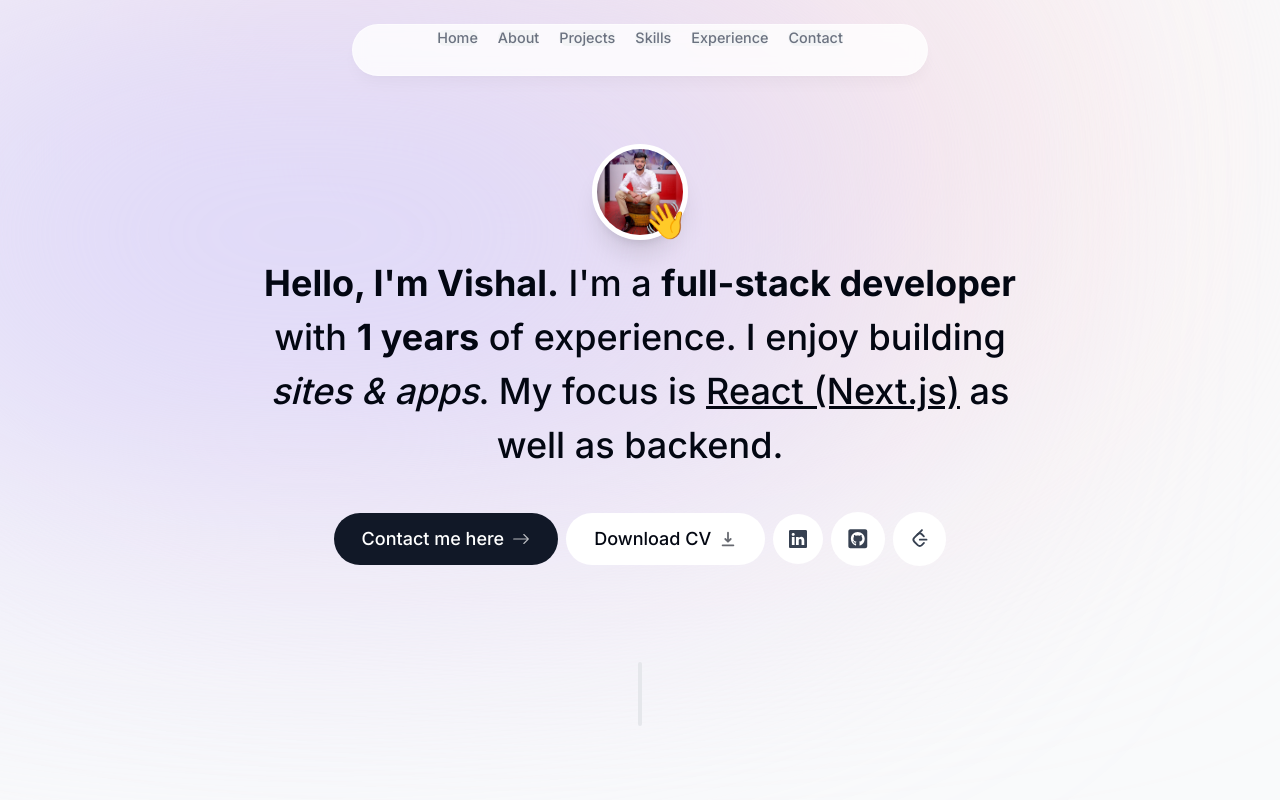
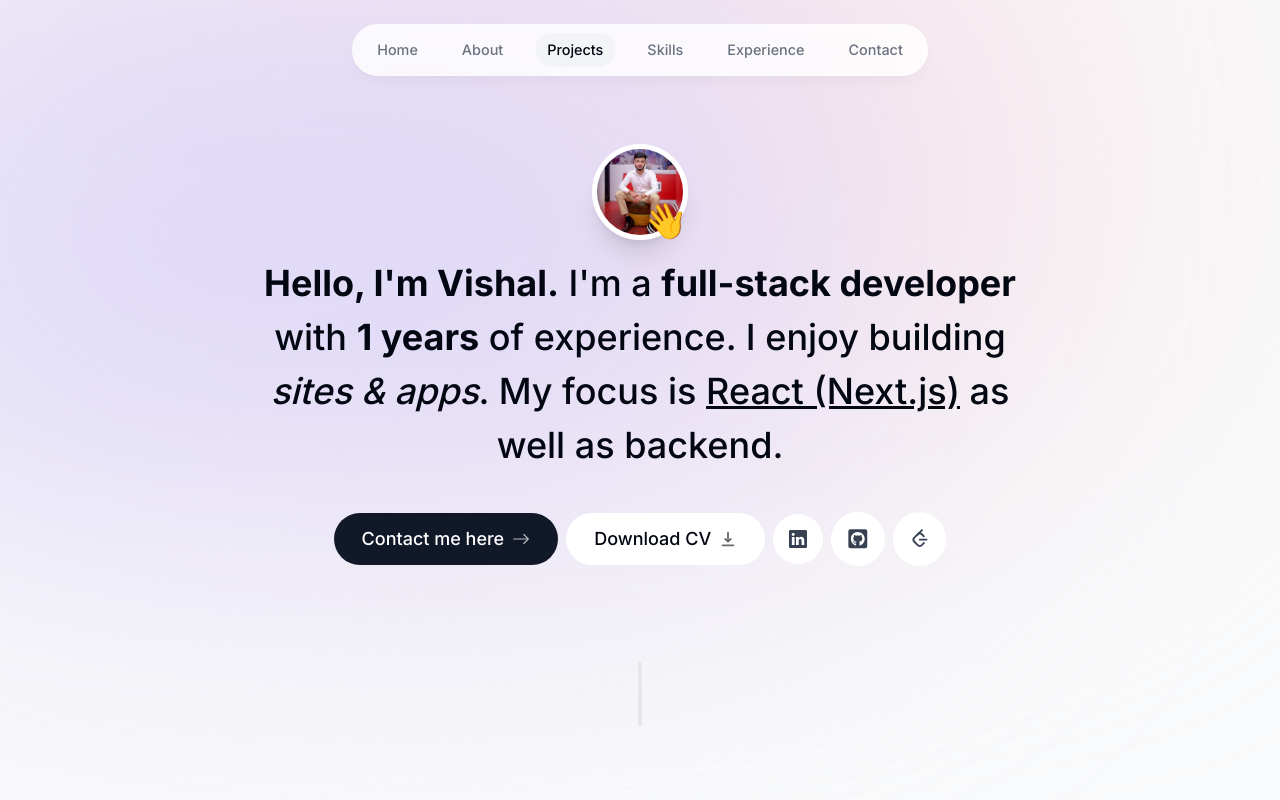
Before and after one commit to vishalp-65/next_portfolio, a Next.js app: page / in a window 1280 px wide. Shown: the top 800 px of the page. Built offline with nearby package versions, Linux system fonts and the light colour scheme.

Commit message:
create custom hooks for better active section handling

```diff
--- a/app/layout.tsx
+++ b/app/layout.tsx
@@ -2,6 +2,7 @@ import type { Metadata } from "next";
 import { Inter } from "next/font/google";
 import "./globals.css";
 import Header from "@/components/header";
+import ActiveSectionContextProvider from "@/context/active-section-context";
 
 const inter = Inter({ subsets: ["latin"] });
 
@@ -16,7 +17,7 @@ export default function RootLayout({
     children: React.ReactNode;
 }>) {
     return (
-        <html lang="en">
+        <html lang="en" className="!scroll-smooth">
             <body
                 className={`${inter.className} bg-gray-50 text-gray-950
                   relative pt-28 sm:pt-36 dark:bg-gray-900 dark:text-gray-50 dark:text-opacity-90`}
@@ -33,8 +34,10 @@ export default function RootLayout({
                       md:left-[-33rem] lg:left-[-28rem] xl:left-[-15rem] 2xl:left-[-5rem]
                       dark:bg-[#676394]"
                 />
-                <Header />
-                {children}
+                <ActiveSectionContextProvider>
+                    <Header />
+                    {children}
+                </ActiveSectionContextProvider>
             </body>
         </html>
     );
--- a/components/about.tsx
+++ b/components/about.tsx
@@ -4,10 +4,14 @@
 import React from "react";
 import SectionHeading from "./section-heading";
 import { motion } from "framer-motion";
+import { useSectionInView } from "@/lib/hooks";
 
 export default function About() {
+    const { ref } = useSectionInView("About");
+
     return (
         <motion.section
+            ref={ref}
             className="mb-28 max-w-[45rem] text-center leading-8 sm:mb-40 scroll-mt-28"
             initial={{ opacity: 0, y: 100 }}
             animate={{ opacity: 1, y: 0 }}
--- a/components/header.tsx
+++ b/components/header.tsx
@@ -4,16 +4,16 @@ import React from "react";
 import { motion } from "framer-motion";
 import { links } from "@/lib/data";
 import Link from "next/link";
+import clsx from "clsx";
+import { useActiveSectionContext } from "@/context/active-section-context";
 
 export default function Header() {
+    const { activeSection, setActiveSection } = useActiveSectionContext();
+
     return (
         <header className="z-[999] relative">
             <motion.div
-                className="fixed top-0 left-1/2 h-[4.5rem] w-full rounded-none border
-                  border-white border-opacity-40 bg-white bg-opacity-80
-                    shadow-lg shadow-black/[0.03] backdrop-blur-[0.5rem]
-                    sm:top-6 sm:h-[3.25rem] sm:w-[36rem] sm:rounded-full
-                  dark:bg-gray-950 dark:border-black/40 dark:bg-opacity-75"
+                className="fixed top-0 left-1/2 h-[4.5rem] w-full rounded-none border border-white border-opacity-40 bg-white bg-opacity-80 shadow-lg shadow-black/[0.03] backdrop-blur-[0.5rem] sm:top-6 sm:h-[3.25rem] sm:w-[36rem] sm:rounded-full dark:bg-gray-950 dark:border-black/40 dark:bg-opacity-75"
                 initial={{ y: -100, x: "-50%", opacity: 0 }}
                 animate={{ y: 0, x: "-50%", opacity: 1 }}
             ></motion.div>
@@ -27,8 +27,22 @@ export default function Header() {
                             initial={{ y: -100, opacity: 0 }}
                             animate={{ y: 0, opacity: 1 }}
                         >
+                            <Link
+                                className={clsx(
+                                    "flex w-full items-center justify-center px-3 py-3 hover:text-gray-950 transition dark:text-gray-500 dark:hover:text-gray-300",
+                                    {
+                                        "text-gray-950 dark:text-gray-200":
+                                            activeSection === link.name,
+                                    }
+                                )}
+                                href={link.hash}
+                                onClick={() => {
+                                    setActiveSection(link.name);
+                                }}
+                            >
                                 {link.name}
 
+                                {link.name === activeSection && (
                                     <motion.span
                                         className="bg-gray-100 rounded-full absolute inset-0 -z-10 dark:bg-gray-800"
                                         layoutId="activeSection"
@@ -38,6 +52,8 @@ export default function Header() {
                                             damping: 30,
                                         }}
                                     ></motion.span>
+                                )}
+                            </Link>
                         </motion.li>
                     ))}
                 </ul>
--- a/components/intro.tsx
+++ b/components/intro.tsx
@@ -10,10 +10,16 @@ import { HiDownload } from "react-icons/hi";
 import { FaGithubSquare } from "react-icons/fa";
 import MyImg from "@/public/myImg.jpg";
 import { TbBrandLeetcode } from "react-icons/tb";
+import { useSectionInView } from "@/lib/hooks";
+import { useActiveSectionContext } from "@/context/active-section-context";
 
 export default function Intro() {
+    const { ref } = useSectionInView("Home", 0.5);
+    const { setActiveSection, setTimeOfLastClick } = useActiveSectionContext();
+
     return (
         <section
+            ref={ref}
             id="home"
             className="mb-28 max-w-[50rem] text-center sm:mb-0 scroll-mt-[100rem]"
         >
@@ -78,6 +84,10 @@ export default function Intro() {
                 <Link
                     href="#contact"
                     className="group bg-gray-900 text-white px-7 py-3 flex items-center gap-2 rounded-full outline-none focus:scale-110 hover:scale-110 hover:bg-gray-950 active:scale-105 transition"
+                    onClick={() => {
+                        setActiveSection("Contact");
+                        setTimeOfLastClick(Date.now());
+                    }}
                 >
                     Contact me here{" "}
                     <BsArrowRight className="opacity-70 group-hover:translate-x-1 transition" />
--- a/components/projects.tsx
+++ b/components/projects.tsx
@@ -4,10 +4,13 @@ import React from "react";
 import SectionHeading from "./section-heading";
 import { projectsData } from "@/lib/data";
 import Project from "./project";
+import { useSectionInView } from "@/lib/hooks";
 
 export default function Projects() {
+    const { ref } = useSectionInView("Projects", 0.5);
+
     return (
-        <section id="projects" className="scroll-mt-28 mb-28">
+        <section ref={ref} id="projects" className="scroll-mt-28 mb-28">
             <SectionHeading>My projects</SectionHeading>
             <div>
                 {projectsData.map((project, index) => (
--- /dev/null
+++ b/context/active-section-context.tsx
@@ -0,0 +1,50 @@
+"use client";
+
+import type { SectionName } from "@/lib/types";
+import React, { useState, createContext, useContext } from "react";
+
+type ActiveSectionContextProviderProps = {
+    children: React.ReactNode;
+};
+
+type ActiveSectionContextType = {
+    activeSection: SectionName;
+    setActiveSection: React.Dispatch<React.SetStateAction<SectionName>>;
+    timeOfLastClick: number;
+    setTimeOfLastClick: React.Dispatch<React.SetStateAction<number>>;
+};
+
+export const ActiveSectionContext =
+    createContext<ActiveSectionContextType | null>(null);
+
+export default function ActiveSectionContextProvider({
+    children,
+}: ActiveSectionContextProviderProps) {
+    const [activeSection, setActiveSection] = useState<SectionName>("Home");
+    const [timeOfLastClick, setTimeOfLastClick] = useState(0); // we need to keep track of this to disable the observer temporarily when user clicks on a link
+
+    return (
+        <ActiveSectionContext.Provider
+            value={{
+                activeSection,
+                setActiveSection,
+                timeOfLastClick,
+                setTimeOfLastClick,
+            }}
+        >
+            {children}
+        </ActiveSectionContext.Provider>
+    );
+}
+
+export function useActiveSectionContext() {
+    const context = useContext(ActiveSectionContext);
+
+    if (context === null) {
+        throw new Error(
+            "useActiveSectionContext must be used within an ActiveSectionContextProvider"
+        );
+    }
+
+    return context;
+}
--- /dev/null
+++ b/lib/hooks.ts
@@ -0,0 +1,21 @@
+import { useActiveSectionContext } from "@/context/active-section-context";
+import { useEffect } from "react";
+import { useInView } from "react-intersection-observer";
+import type { SectionName } from "./types";
+
+export function useSectionInView(sectionName: SectionName, threshold = 0.75) {
+    const { ref, inView } = useInView({
+        threshold,
+    });
+    const { setActiveSection, timeOfLastClick } = useActiveSectionContext();
+
+    useEffect(() => {
+        if (inView && Date.now() - timeOfLastClick > 1000) {
+            setActiveSection(sectionName);
+        }
+    }, [inView, setActiveSection, timeOfLastClick, sectionName]);
+
+    return {
+        ref,
+    };
+}
--- /dev/null
+++ b/lib/types.ts
@@ -0,0 +1,3 @@
+import { links } from "./data";
+
+export type SectionName = (typeof links)[number]["name"];
--- a/package.json
+++ b/package.json
@@ -9,11 +9,13 @@
     "lint": "next lint"
   },
   "dependencies": {
+    "clsx": "^2.1.1",
     "framer-motion": "^11.1.7",
     "next": "14.2.3",
     "react": "^18",
     "react-dom": "^18",
-    "react-icons": "^5.1.0"
+    "react-icons": "^5.1.0",
+    "react-intersection-observer": "^9.8.2"
   },
   "devDependencies": {
     "@types/node": "^20",
```
Also changed, not shown: 1 other file (tests, documents, lock files or other folders). Lines whose indentation alone changed are shown as unchanged.
